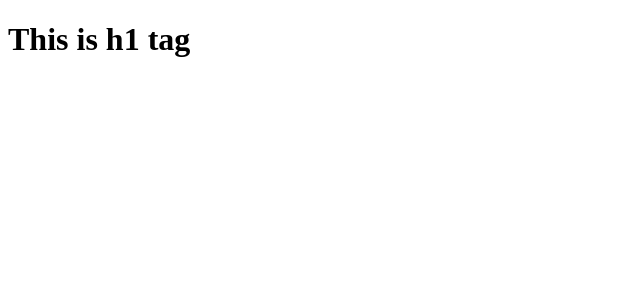
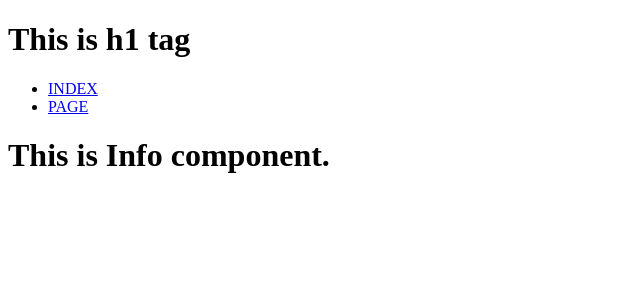
Before and after one commit to MarioooooLin/React-practice, a React (Create React App) app: page / in a window 1280 px wide. Shown: the top 300 px of the page, without its empty margins (0-640 px from the left). Built offline with nearby package versions, Linux system fonts and the light colour scheme.

Commit message:
React practice-2

```diff
--- a/src/App.js
+++ b/src/App.js
@@ -1,7 +1,14 @@
+import Nav from "./Nav";
+import Info from "./Info";
+
 function App() {
-    return <div>
-      <h1>This is h1 tag</h1>
-    </div>;
+    return (
+        <div>
+            <h1>This is h1 tag</h1>
+            <Nav/>
+            <Info/>
+        </div>
+    );
 }
 
 export default App;
--- /dev/null
+++ b/src/Info.js
@@ -0,0 +1,9 @@
+import React from 'react'
+
+const Info = () => {
+  return (
+    <div><h1>This is Info component.</h1></div>
+  )
+}
+
+export default Info
--- /dev/null
+++ b/src/Nav.js
@@ -0,0 +1,19 @@
+import React from "react";
+
+const Nav = () => {
+    return (
+        <nav>
+            <ul>
+                <li>
+                    <a href='#'>INDEX</a>
+                </li>
+                <li>
+                    <a href='#'>PAGE</a>
+                </li>
+
+            </ul>
+        </nav>
+    );
+};
+
+export default Nav;
```
